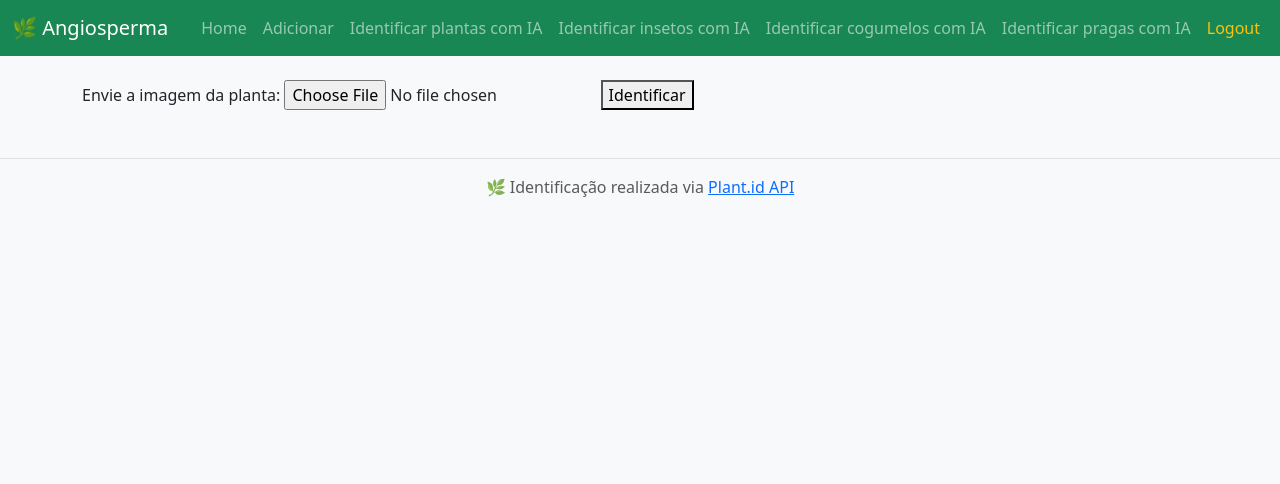
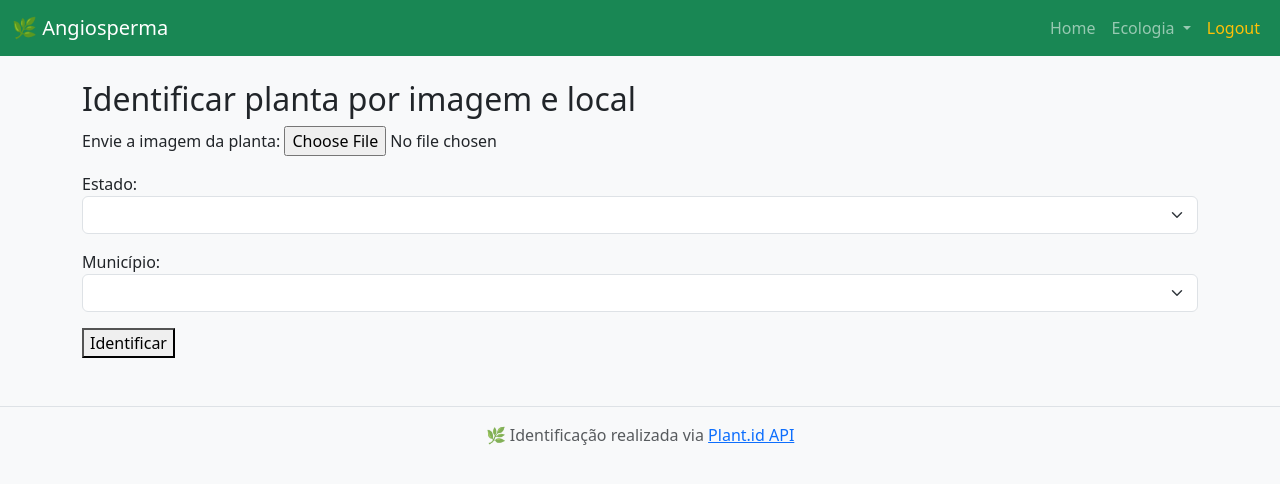
Before and after one commit to Jonatttttttan/Plant_Identifier, a Flask app: page /identificar in a window 1280 px wide. Shown: the top 484 px of the page. Run offline with Flask 3, Linux system fonts and the light colour scheme; a user stored in the database is signed in; tables that the repository leaves empty hold one stand-in row (values such as "Sample post"); lists and menus that the app fills with data are empty.

Commit message:
Adicionado seleção de estados

```diff
--- a/app/Templates/base.html
+++ b/app/Templates/base.html
@@ -23,20 +23,18 @@
                 <li class="nav-item">
                     <a class="nav-link" href="{{ url_for('main.home') }}">Home</a>
                 </li>
-                <li class="nav-item">
-                    <a class="nav-link" href="{{ url_for('main.adicionar') }}">Adicionar</a>
-                </li>
-                <li class="nav-item">
-                    <a class="nav-link" href="{{ url_for('identificar.identificar') }}">Identificar plantas com IA</a>
-                </li>
-                <li class="nav-item">
-                    <a class="nav-link" href="{{ url_for('identificar.identificar_insetos') }}">Identificar insetos com IA</a>
-                </li>
-                <li class="nav-item">
-                    <a class="nav-link" href="{{ url_for('identificar.identificar_cogumelos') }}">Identificar cogumelos com IA</a>
-                </li>
-                <li class="nav-item">
-                    <a class="nav-link" href="{{ url_for('identificar.identificar_pg') }}">Identificar pragas com IA</a>
+
+                <li class="nav-item dropdown">
+                     <a class="nav-link dropdown-toggle" href="#" id="identificarDropdown" role="button" data-bs-toggle="dropdown" aria-expanded="false">
+                         Ecologia
+                     </a>
+                    <ul class="dropdown-menu dropdown-menu-end" aria-labelledby="identificarDropdown">
+                        <li><a class="dropdown-item text-success fw-bold" href="{{ url_for('main.adicionar') }}">Adicionar plantas</a> </li>
+                        <li><a class="dropdown-item text-danger" href="{{ url_for('identificar.identificar') }}">Plantas</a> </li>
+                        <li><a class="dropdown-item text-danger" href="{{ url_for('identificar.identificar_insetos') }}">Insetos</a></li>
+                        <li><a class="dropdown-item text-danger" href="{{ url_for('identificar.identificar_cogumelos') }}">Cogumelos</a></li>
+                        <li><a class="dropdown-item text-danger" href="{{ url_for('identificar.identificar_pg') }}">Pragas</a></li>
+                    </ul>
                 </li>
                 <li class="nav-item">
                     <a class="nav-link text-warning" href="{{ url_for('auth.logout') }}">Logout</a>
--- /dev/null
+++ b/app/Templates/ecologia_home.html
@@ -0,0 +1,5 @@
+{% extends 'base.html' %}
+
+{% block content %}
+
+{% endblock %}
--- a/app/Templates/identificar.html
+++ b/app/Templates/identificar.html
@@ -1,11 +1,57 @@
 {% extends 'base.html' %}
 
 {% block content %}
+<h2>Identificar planta por imagem e local</h2>
+
+
 <form method="POST" enctype="multipart/form-data">
+    <div class="mb-3">
     <label>Envie a imagem da planta:</label>
-    <input type="file" name="imagem" accept="image/*" required>
+        <input type="file" name="imagem" accept="image/*" required></div>
+    <div class="mb-3">
+        <label for="estado">Estado:</label>
+        <select id="estado" name="estado" class="form-select" required></select>
+
+    </div>
+
+    <div class="mb-3">
+        <label for="municipio">Município:</label>
+        <select id="municipio" name="municipio" class="form-select" required></select>
+
+    </div>
     <button type="submit">Identificar</button>
 
 </form>
 
+<script>
+    fetch('https://servicodados.ibge.gov.br/api/v1/localidades/estados?orderBy=nome')
+        .then(res => res.json())
+        .then(estados => {
+            const selectEstado = document.querySelector('#estado');
+            estados.forEach(estado => {
+                const option = document.createElement('option');
+                option.value = estado.id;
+                option.textContent = estado.nome;
+                selectEstado.appendChild(option);
+            });
+
+            selectEstado.addEventListener('change', () => {
+                const estadoId = selectEstado.value;
+                fetch(`https://servicodados.ibge.gov.br/api/v1/localidades/estados/${estadoId}/municipios`)
+                    .then(res => res.json())
+                    .then(municipios => {
+                        const selectMunicipio = document.querySelector('#municipio');
+                        selectMunicipio.innerHTML = '<option value="">Selecione um município</option>';
+                        municipios.forEach(mun => {
+                            const option = document.createElement('option');
+                            option.value = mun.id;
+                            option.textContent = mun.nome;
+                            selectMunicipio.appendChild(option);
+                        });
+                    });
+             });
+         });
+
+</script>
+
 {% endblock %}
--- a/app/main/routes.py
+++ b/app/main/routes.py
@@ -145,3 +145,7 @@ def info(id):
 @main_bp.route('/home')
 def home():
     return render_template('Home.html')
+
+@main_bp.route('/ecologia_home')
+def ecologia_home():
+    return render_template('/ecologia_home.html')
```
Also changed, not shown: app/Templates/resultado_identificacao.html (+24 -4 lines), app/identificar/routes.py (+31 -8 lines).
